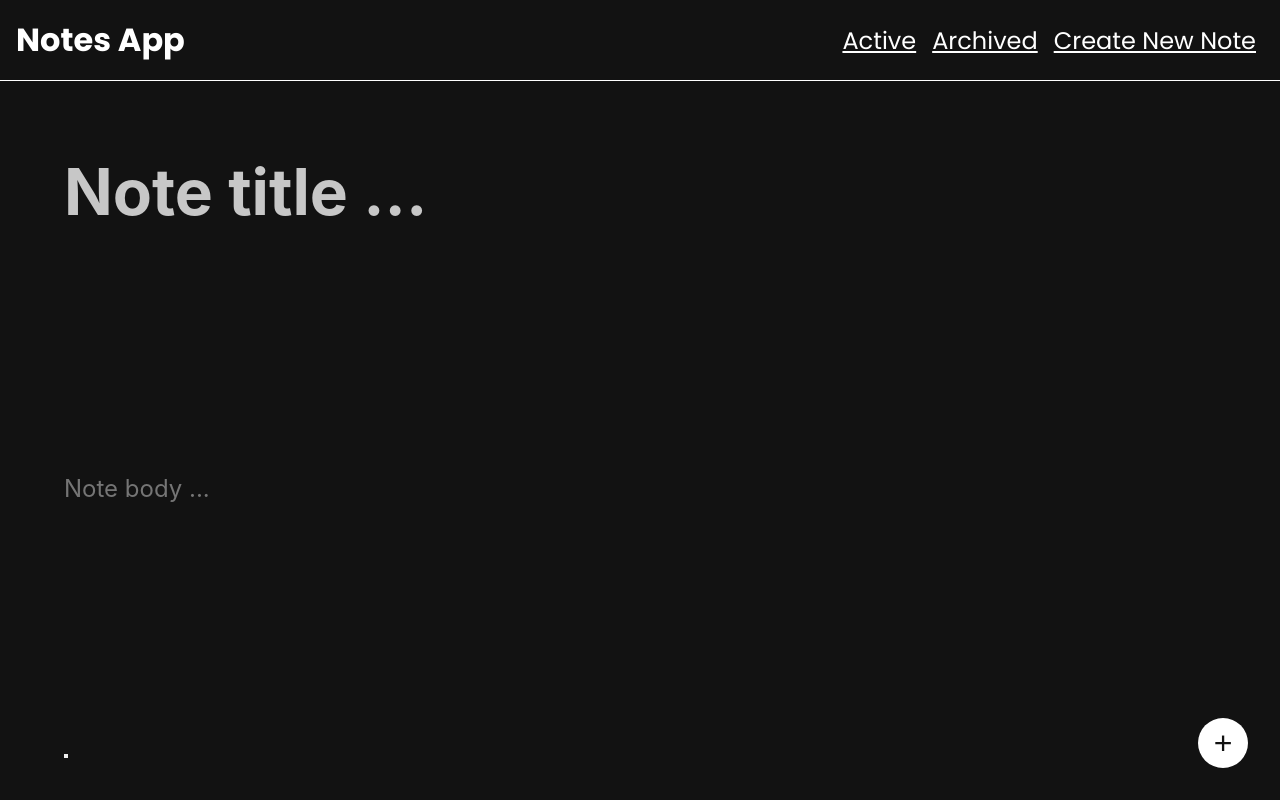
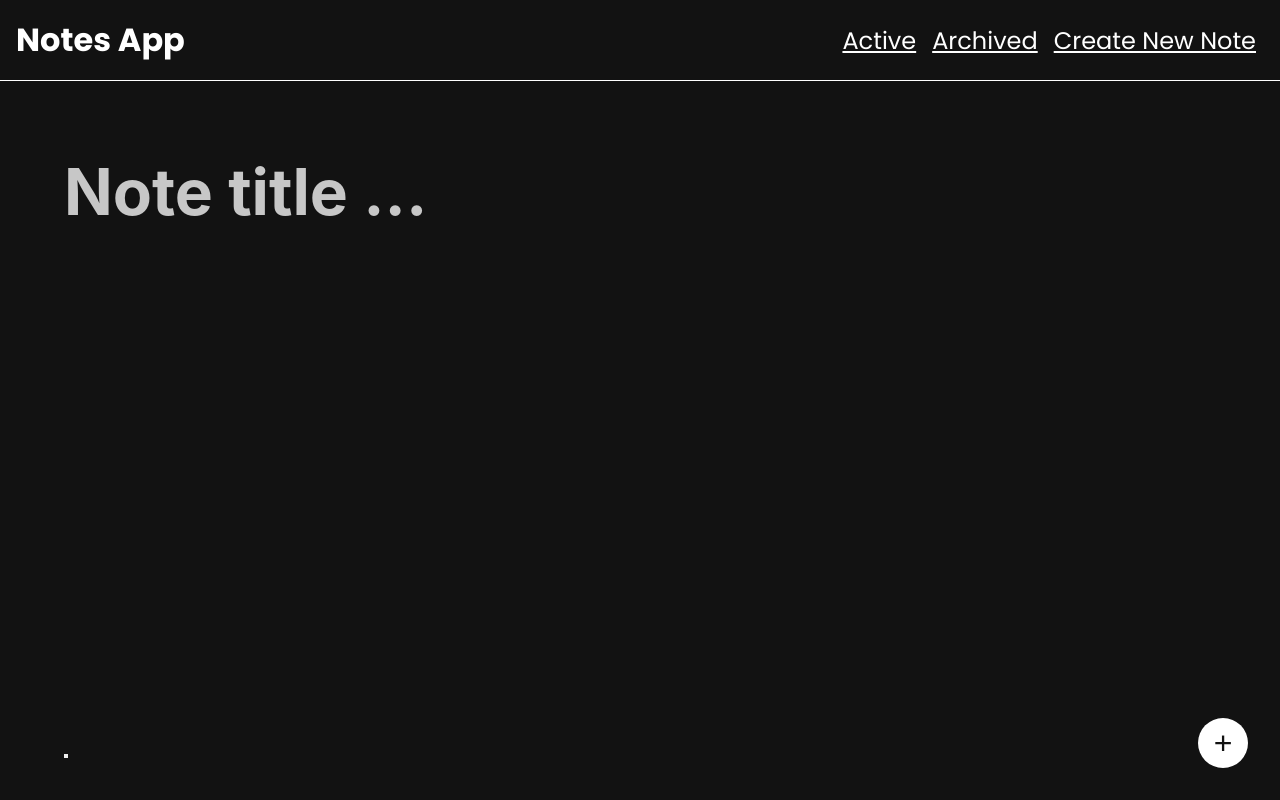
Before and after one commit to rfsyhb/reactlearn-spa-personal-note, a React (Vite) app: page /add in a window 1280 px wide. Built offline with nearby package versions, Linux system fonts and the light colour scheme.

Commit message:
adding contentEditable and npm install html-react-parser

```diff
--- a/package.json
+++ b/package.json
@@ -10,6 +10,7 @@
     "preview": "vite preview"
   },
   "dependencies": {
+    "html-react-parser": "^5.1.9",
     "react": "^18.2.0",
     "react-dom": "^18.2.0",
     "react-icons": "^5.0.1",
--- a/src/components/NoteInput.jsx
+++ b/src/components/NoteInput.jsx
@@ -22,7 +22,7 @@ class NoteInput extends React.Component {
   onBodyChangeHandler = (event) => {
     this.setState(() => {
       return {
-        body: event.target.value,
+        body: event.target.innerHTML,
       };
     });
   };
@@ -43,12 +43,12 @@ class NoteInput extends React.Component {
             value={this.state.title}
             onChange={this.onTitleChangeHandler}
           />
-          <input
+          <div
             className="add-new-page__input__body"
             type="text"
             placeholder="Note body ..."
-            value={this.state.body}
-            onChange={this.onBodyChangeHandler}
+            contentEditable
+            onInput={this.onBodyChangeHandler}
           />
           <button></button>
         </div>
--- a/src/components/NoteItem.jsx
+++ b/src/components/NoteItem.jsx
@@ -1,7 +1,8 @@
 import React from "react";
 import { Link } from "react-router-dom";
 import PropTypes from "prop-types";
-import { showFormattedDate } from '../utils/index'
+import { showFormattedDate } from "../utils/index";
+import parse from "html-react-parser";
 
 function NoteItem({ id, title, body, createdAt }) {
   return (
@@ -10,7 +11,7 @@ function NoteItem({ id, title, body, createdAt }) {
         <Link to={`/note/${id}`}>{title}</Link>
       </h3>
       <p className="note-item__createdAt">{showFormattedDate(createdAt)}</p>
-      <p className="note-item__body">{body}</p>
+      <p className="note-item__body">{parse(body)}</p>
     </article>
   );
 }
```
Also changed, not shown: 1 other file (tests, documents, lock files or other folders).
